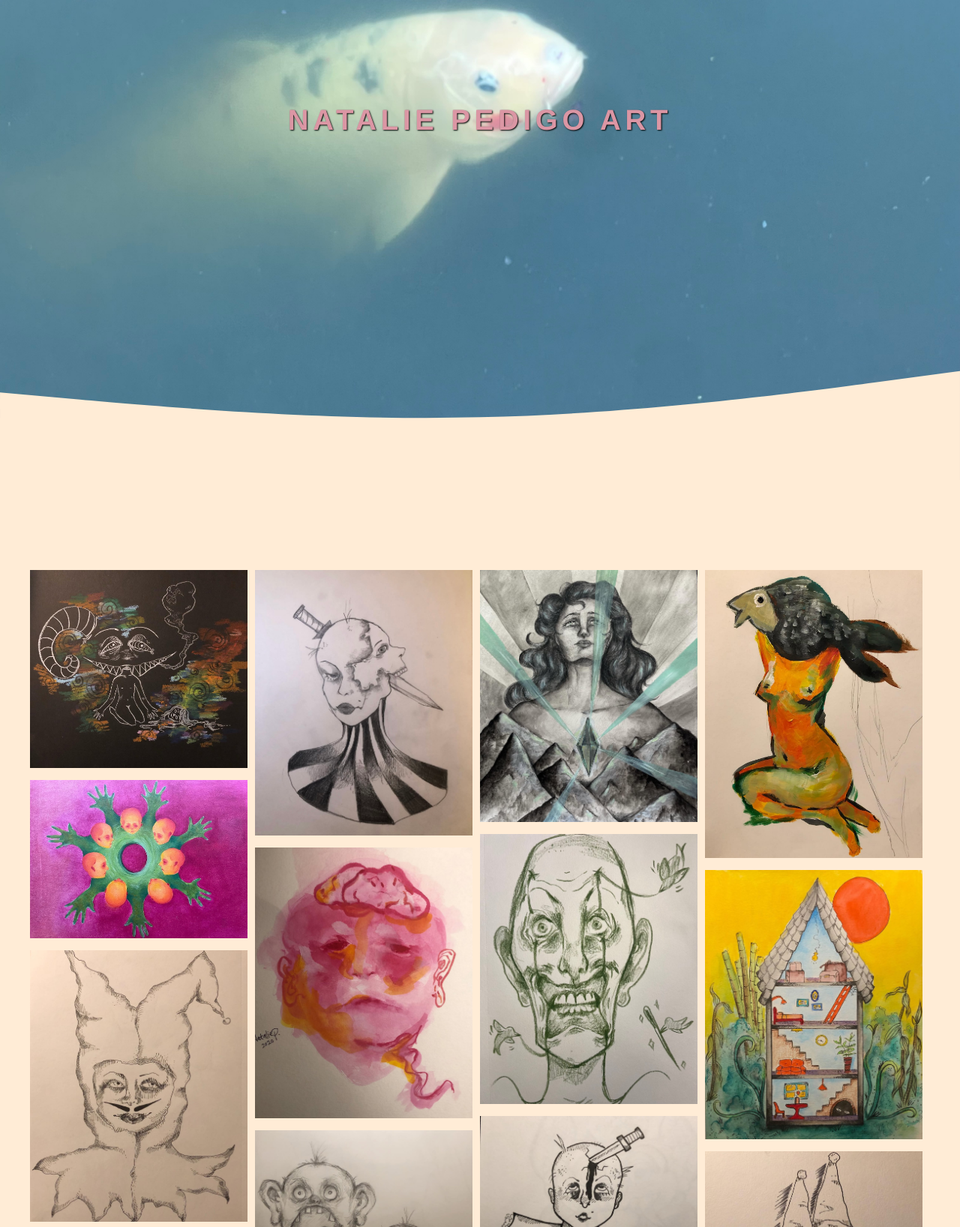
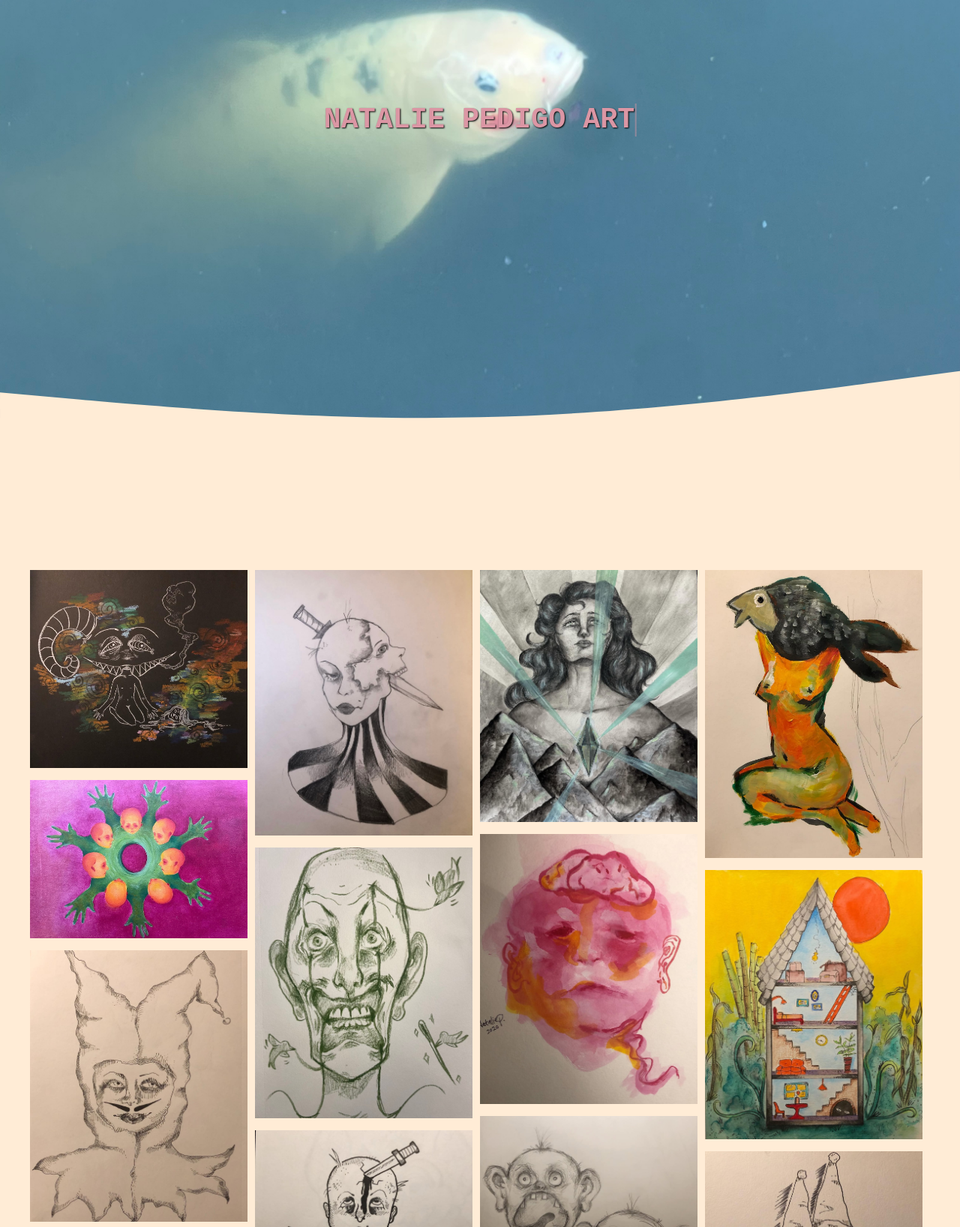
Before and after one commit to SpitsEric/Na, a plain HTML site: page index.html in a window 1280 px wide. Shown: the part 160-1796 px from the top of the page at 75% size. Drawn offline with nearby package versions, Linux system fonts and the light colour scheme.

Commit message:
touching up

```diff
--- a/app.js
+++ b/app.js
@@ -142,3 +142,24 @@ document.addEventListener("DOMContentLoaded", function () {
         modal.style.display = "none";
     });
 });
+
+document.addEventListener("DOMContentLoaded", function () {
+  const portfolioItems = document.querySelectorAll(".portfolio-item");
+
+  const observerOptions = {
+      root: null, // viewport
+      rootMargin: "0px",
+      threshold: 0.2, // Trigger when 20% of the item is visible
+  };
+
+  const fadeInOnScroll = new IntersectionObserver((entries, observer) => {
+      entries.forEach(entry => {
+          if (entry.isIntersecting) {
+              entry.target.classList.add("show"); // Apply fade-in effect
+              observer.unobserve(entry.target); // Stop observing after it appears
+          }
+      });
+  }, observerOptions);
+
+  portfolioItems.forEach(item => fadeInOnScroll.observe(item));
+});
--- a/index.html
+++ b/index.html
@@ -10,6 +10,9 @@
     <meta name="viewport" content="width=device-width, initial-scale=1.0">
     <title>Natalie Art</title>
     <link rel="icon" type="image/x-icon" href="/favicon/favicon.jpg">
+    <style>
+        .modal { display: none; }
+    </style>
 </head>
 <body>
     <section class="hero">
@@ -28,7 +31,7 @@
         </div>
         <div class="name">
             <div class="title">
-                <h1 class="preload">Natalie Pedigo Art</h1>
+                <h1 class="typewriter"></h1>
             </div>
         </div>
         <div class="wave">
@@ -37,7 +40,6 @@
             </svg>
         </div>
     </section>
-
     <section class="portfolio-sec">
         <div class="main-title">
             <h2><span>Portfolio</span></h2>
@@ -111,6 +113,11 @@
             <div class="portfolio-item" data-modal="modal14">
                 <div class="image">
                     <img src="art-pics/sun.jpg" alt="">
+                </div>
+            </div>
+            <div class="portfolio-item" data-modal="modal15">
+                <div class="image">
+                    <img src="art-pics/slumber.jpg" alt="">
                 </div>
             </div>
         </div>
@@ -268,6 +275,17 @@
                 </div>
             </div>
         </div>
+        <div class="modal" id="modal15">
+            <div class="modal-overlay"></div>
+            <div class="modal-content">
+                <span class="close">&times;</span> <img src="art-pics/slumber.jpg" alt="Artwork 3 Full">
+                <button class="nav-arrow left-arrow">&#10094;</button> <!-- Left Arrow -->
+                <button class="nav-arrow right-arrow">&#10095;</button> <!-- Right Arrow -->
+                <div class="modal-text">
+                    <h3>Slumber</h3>
+                </div>
+            </div>
+        </div>
     </section>
 
     <hr color="black">
@@ -289,28 +307,26 @@
     <script>
         document.addEventListener("DOMContentLoaded", function () {
             var grid = document.querySelector(".portfolios");
-            var masonry;
 
-            function initMasonry() {
-                masonry = new Masonry(grid, {
+            imagesLoaded(grid, function () {
+                new Masonry(grid, {
                     itemSelector: ".portfolio-item",
                     columnWidth: ".portfolio-item",
-                    gutter: 10
-                });
-            }
-
-            imagesLoaded(grid, function () {
-                initMasonry();
-
-                let resizeTimer;
-                window.addEventListener("resize", function () {
-                    clearTimeout(resizeTimer);
-                    resizeTimer = setTimeout(function () {
-                        masonry.destroy(); // Destroy current layout
-                        initMasonry(); // Reinitialize Masonry
-                    }, 0); // Longer debounce time
+                    gutter: 10,
+                    horizontalOrder: true
                 });
             });
+        });
+
+        window.addEventListener("resize", function () {
+            var msnry = new Masonry(".portfolios", {
+                itemSelector: ".portfolio-item",
+                columnWidth: ".portfolio-item",
+                gutter: 10,
+                horizontalOrder: true
+            });
+
+            msnry.layout();
         });
     </script>
     <script>
@@ -323,7 +339,7 @@
                 heroBg.style.transform = `translateY(${scrollY * 0.5}px) scale(${zoomScale})`;
             }
 
-    // Run once on page load to set the correct position
+            // Run once on page load to set the correct position
             updateParallax();
 
             window.addEventListener("scroll", updateParallax);
--- a/main.css
+++ b/main.css
@@ -99,48 +99,54 @@
     justify-content: center;
 }
 
-/* main.css or your main stylesheet */
+@keyframes typing {
+    0%, 5% { content: "N"; }
+    10% { content: "NA"; }
+    15% { content: "NAT"; }
+    20% { content: "NATA"; }
+    25% { content: "NATAL"; }
+    30% { content: "NATALI"; }
+    35% { content: "NATALIE"; }
+    40% { content: "NATALIE "; }
+    45% { content: "NATALIE P"; }
+    50% { content: "NATALIE PE"; }
+    55% { content: "NATALIE PED"; }
+    60% { content: "NATALIE PEDI"; }
+    65% { content: "NATALIE PEDIG"; }
+    70% { content: "NATALIE PEDIGO"; }
+    75% { content: "NATALIE PEDIGO "; }
+    80% { content: "NATALIE PEDIGO A"; }
+    85% { content: "NATALIE PEDIGO AR"; }
+    90%, 100% { content: "NATALIE PEDIGO ART"; }
+  }
 
-.title h1 {
-    font-family:'Franklin Gothic Medium', 'Arial Narrow', Arial, sans-serif;
-    text-transform: uppercase;
-    cursor: default;
+  @keyframes blink {
+    0%, 100% { opacity: 1; }
+    50% { opacity: 0; }
+  }
+
+  .title h1 {
+    font-family:'Courier New', Courier, monospace;
+    text-shadow: 1px 1px 2px black;
     color:#db96a4;
-    text-shadow: 1px 1px 2px black;
-    white-space: nowrap;
-    margin: 0 auto;
-    letter-spacing: .15em;
-    opacity: 0;
-    transform: translateY(-20px); /* Adjust slide distance as needed */
-    transition: opacity 1s ease, transform 1s ease;
-}
+    text-align: center;
+    font-weight: 700;
+    margin: 1rem 0;
+  }
 
-.title h1.animated {
-    opacity: 1;
-    transform: translateY(0);
-}
+  .typewriter {
+    --caret: currentcolor;
+    display: inline-block;
+    position: relative;
+  }
 
-.title h1.preload {
-    opacity: 0;
-    transform: translateY(-20px);
-}
+  .typewriter::before {
+    content: "";
+    animation: typing 4s steps(30) forwards;
+  }
 
-.title h1.preload.animated {
-    opacity: 1;
-    transform: translateY(0);
-}
-
-.title h1.preload {
-    animation: initialLoad 2s forwards;
-}
-
-@keyframes initialLoad {
-    0% {
-        opacity: 0;
-        transform: translateY(-20px);
-    }
-    100% {
-        opacity: 1;
-        transform: translateY(0);
-    }
-}
+  .typewriter::after {
+    content: "";
+    border-right: 2px solid var(--caret);
+    animation: blink 0.6s linear infinite;
+  }
--- a/portfolio.css
+++ b/portfolio.css
@@ -8,18 +8,28 @@
 }
 
 .portfolios {
-    display: block;
-    width: 100%;
-}
+    display: flex;
+    flex-wrap: wrap;
+  }
   .portfolios .portfolio-item {
     /*width: calc(33.333% - 0.75rem);*/
     width: calc(25% - 10px);
     margin-bottom: 0.75rem;
     cursor: pointer;
+
+    opacity: 0;
+    transform: translateY(30px);
+    transition: opacity 0.6s ease-out, transform 0.6s ease-out;
   }
+
+  .portfolio-item.show {
+    opacity: 1;
+    transform: translateY(0);
+}
+
   .portfolios .portfolio-item .image {
     width: 100%;
-    height: 100%;
+    height: auto;
 }
   .portfolios .portfolio-item img {
     width: 100%;
```
Also changed, not shown: art-pics/slumber.jpg (added), bg/absbg.jpg (added), bg/abstractbg.avif (added), bg/drawbg.jpg (added).
